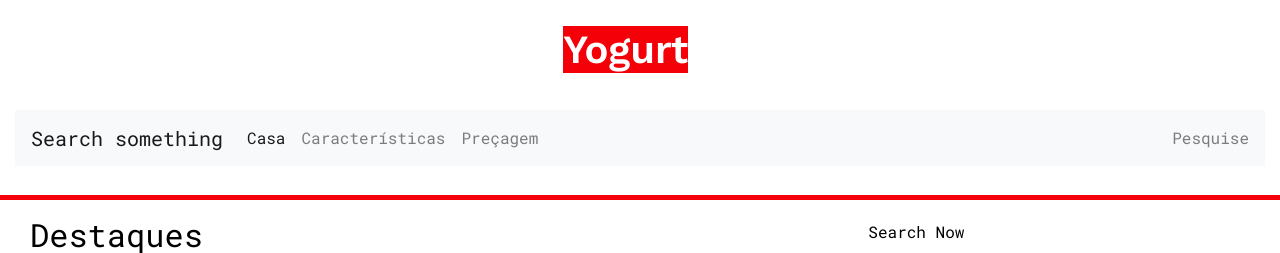
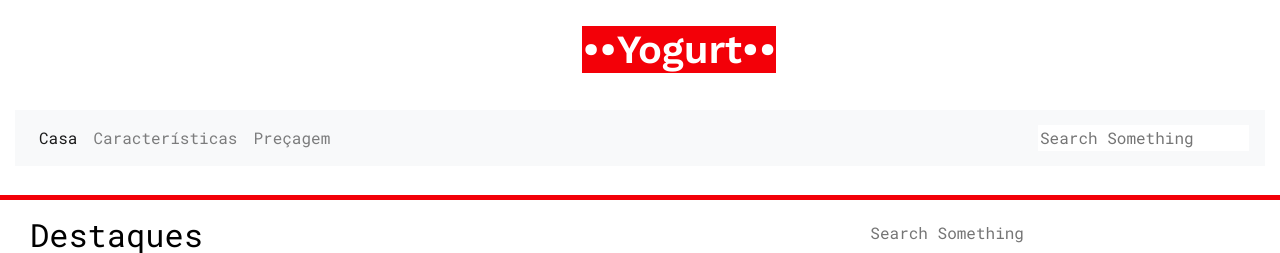
Before and after one commit to JHRK/SiteGrande, a plain HTML site: page index.html in a window 1280 px wide. Shown: the top 253 px of the page. Drawn offline with nearby package versions, Linux system fonts and the light colour scheme.

Commit message:
asdsaddsasda

```diff
--- a/index.html
+++ b/index.html
@@ -13,10 +13,9 @@
     <body class="container-fluid">
 
       <header class="row">
-          <h1><a href="index.html" style="font-family:Work Sans; text-decoration:none; color:#ffffff; background-color: #f30008;">Yogurt</a></h1>
+          <h1><a href="index.html" style="font-family:Work Sans; text-decoration:none; color:#ffffff; background-color: #f30008;">••Yogurt••</a></h1>
           <div class="col-12">
           <nav class="navbar navbar-expand-lg navbar-light bg-light">
-              <a class="navbar-brand" href="#">Search something</a>
               <button class="navbar-toggler" type="button" data-toggle="collapse" data-target="#navbarText" aria-controls="navbarText" aria-expanded="false" aria-label="Toggle navigation">
                 <span class="navbar-toggler-icon"></span>
               </button>
@@ -32,9 +31,8 @@
                     <a class="nav-link" href="preca.html">Preçagem</a>
                   </li>
                 </ul>
-                <span class="navbar-text">
-                  Pesquise
-                </span>
+                <nav>
+                  <form><input type="search" placeholder="Search Something"></form></nav>
               </div>
             </nav>
           </div>
@@ -101,7 +99,8 @@
       <aside class="col-lg-4 col-12 mt-3">
           <div class="row">
               <section class="col-12 mt-1 mb-2">
-                  <nav>Search Now</nav>
+                  <nav>
+                    <form><input type="search" placeholder="Search Something"></form></nav>
               </section>
               <section class="col-12 mt-1 mb-2">
                   <h3>Menos Lidos</h3>
--- a/style.css
+++ b/style.css
@@ -22,7 +22,7 @@ header{
 h1{
     color:#f30008;
     font-family: Work Sans;
-    padding-left: 44%;
+    padding-left: 45.5%;
     padding-top: 2%;
 }
 
@@ -64,8 +64,12 @@ main div section{
 }
 
 
-button{
+nav{
         cursor: url(./img/Cursor2.png),auto;
+}
+
+nav input{
+    border: 0;
 }
 
 aside{
```
Also changed, not shown: carac.html (+1 -2 lines), preca.html (+2 -2 lines).
